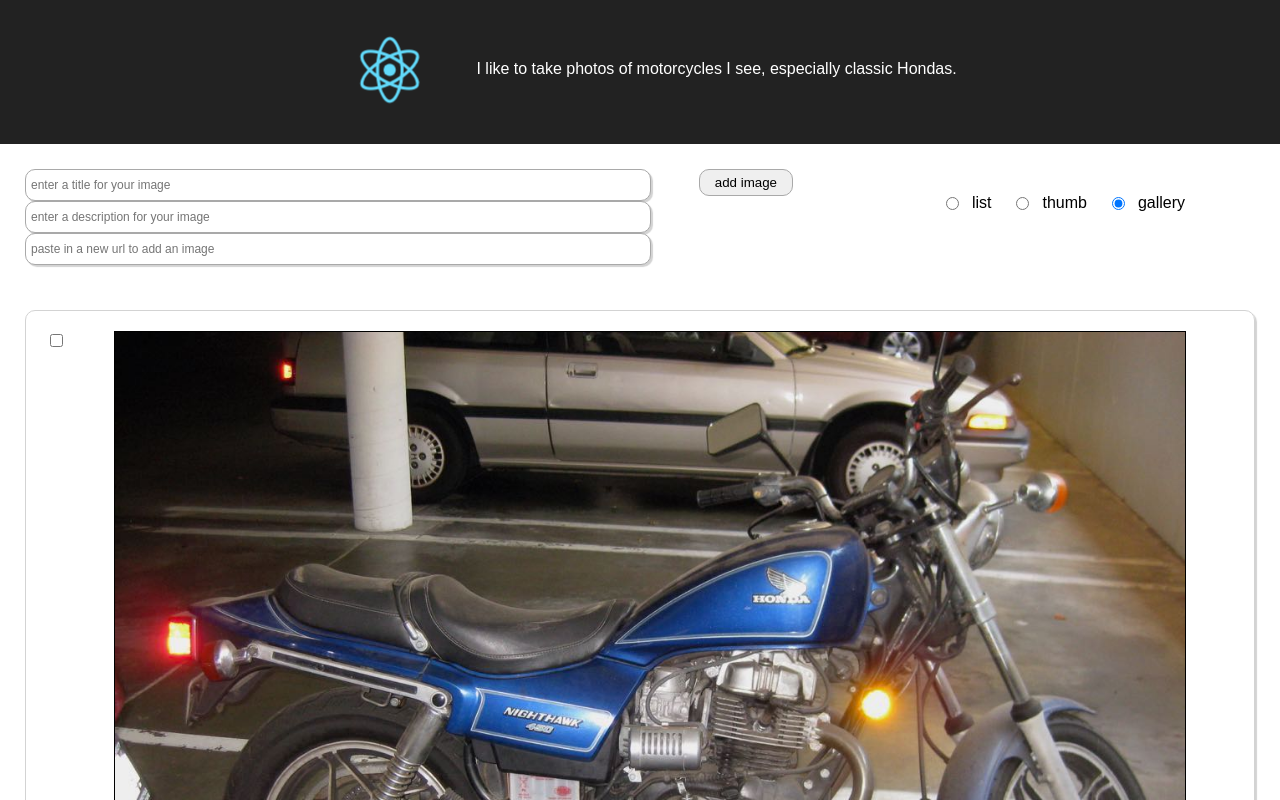
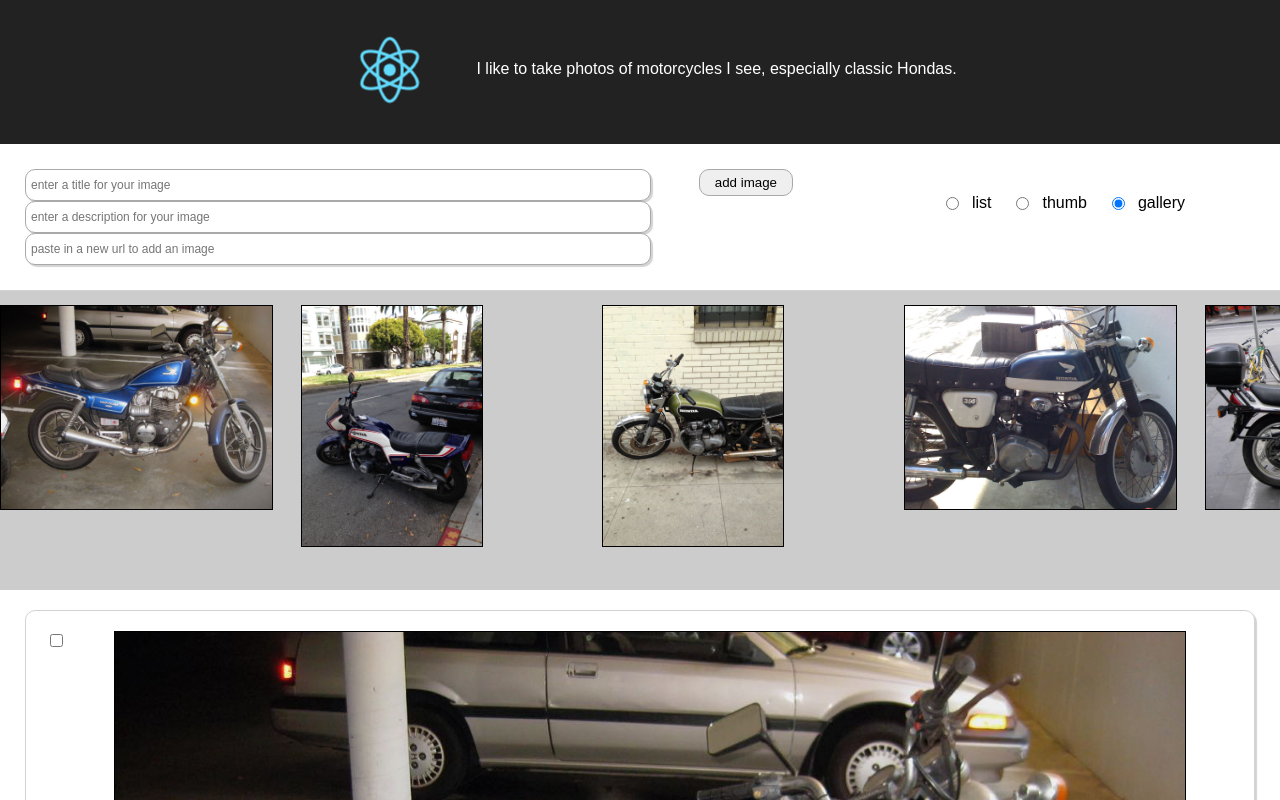
Before and after one commit to cfpdx-401JS-summer-2017/image-gallery, a React (Create React App) app: page / in a window 1280 px wide. Shown: the top 800 px of the page. Built offline with nearby package versions, Linux system fonts and the light colour scheme.

Commit message:
image slider hack in progress

```diff
--- a/src/App.js
+++ b/src/App.js
@@ -6,6 +6,8 @@ import Gallery from './components/Gallery';
 import Thumb from './components/Thumb';
 import ChooseView from './components/ChooseView';
 import AddImage from './components/AddImage';
+import ImageSlider from './components/ImageSlider';
+
 import hondas from './data/hondas';
 import {
   DefaultImages,
@@ -18,14 +20,19 @@ class App extends PureComponent {
     super();
     this.state = {
       motoArray: hondas,
-      view: 'gallery'
+      view: 'gallery',
+      imgIndex: 0
     };
+
+    // this.updateSlide = this.updateSlide.bind(this);
+
   }
 
   componentDidMount() {
     const { motoArray, view } = this.state;
     DefaultImages(motoArray);
     this.setState({ view: view });
+
   }
 
   handleChangeView(target) {
@@ -45,8 +52,16 @@ class App extends PureComponent {
     this.setState({ motoArray: hondas });
   }
 
+  updateSlide(target) {
+    // console.log('in this.updateSlide: ', target)
+    this.setState({ imgIndex: target });
+
+      // return target;
+  }
+
+
   render() {
-    const { motoArray, view } = this.state;
+    const { motoArray, view, imgIndex } = this.state;
     const View = view === 'list' ? List : view === 'gallery' ? Gallery : Thumb;
     return (
       <div className="App">
@@ -65,6 +80,7 @@ class App extends PureComponent {
               onChangeView={target => this.handleChangeView(target)}
             />
           </div>
+          <ImageSlider hondas={motoArray} onUpdateSlide={target => this.updateSlide(imgIndex)}/>
           <View
             hondas={motoArray}
             deleteImage={target => this.deleteImage(target)}
--- a/src/components/Gallery.js
+++ b/src/components/Gallery.js
@@ -1,5 +1,6 @@
 import React, { PureComponent } from 'react';
 import PropTypes from 'prop-types';
+
 
 export default class Gallery extends PureComponent {
   static propTypes = {
--- /dev/null
+++ b/src/components/ImageSlider.js
@@ -0,0 +1,77 @@
+// forked & hacked from https://codepen.io/AriScott/pen/NGeRMR?editors=0010
+import React from 'react';
+import PropTypes from 'prop-types';
+
+ImageSlider.propTypes = {
+  hondas: PropTypes.arrayOf(PropTypes.object).isRequired,
+  onUpdateSlide: PropTypes.func
+};
+
+Images.propTypes = {
+  hondas: PropTypes.arrayOf(PropTypes.object).isRequired,
+  active: PropTypes.number,
+  onUpdateSlide: PropTypes.func
+
+};
+
+// Pagers.propTypes = {
+//   hondas: PropTypes.arrayOf(PropTypes.object).isRequired,
+
+// };
+
+export default function ImageSlider({ hondas, onUpdateSlide }) {
+  let active = 0;
+
+  console.log('imgslider: ', hondas.length, onUpdateSlide)
+  return (
+    <div>
+      <Images hondas={hondas} useImages={true} active={active} onClick={target => onUpdateSlide(target)}/>
+    </div>
+  );
+}
+
+export function Images({ hondas, active, onUpdateSlide }) {
+  console.log('images: ', hondas.length, active)
+  let width = { width: 100 / hondas.length + '%' };
+  let divStyle = { left: active * -100 + '%', width: 4 * 100 + '%' };
+  return (
+    <div className="slider-wrapper">
+      <ul className="slides" style={divStyle}>
+        {hondas.map((honda, i) =>
+          <li key={i} style={width}>
+            <img src={honda.url} alt={honda.url}/>
+          </li>
+        )}
+      </ul>
+    </div>
+  );
+}
+
+// export function Pagers({ hondas, onUpdateSlide }) {
+//   let width = { width: 100 / hondas.length + '%' };
+//   console.log('pagers: ', hondas)
+//   return (
+//     <div>
+//       <ul className="pagers">
+//         {hondas.map((honda, i) =>
+//           <li key={i} style={width}>{i} {honda}</li>
+//         )}
+//       </ul>
+//     </div>
+//   );
+// }
+
+
+
+      //     {/* <li key={i} style={width} onClick={target => updateSlide({ i })}/> */}
+
+      // {/* React.createElement(Images, { items: this.props.slides, useImages: this.props.useImages, active: this.state.active }), */}
+      // {/* React.createElement(Pagers, { items: this.props.slides, callbackParent: this.onPagerClicked }) */}
+
+// React.render(
+//   React.createElement(ImageSlider, {
+//     useImages: 'false',
+//     slides: ['image-1', 'image-2', 'image-3', 'image4']
+//   }),
+//   document.getElementById('react-container')
+// );
--- a/src/index.css
+++ b/src/index.css
@@ -162,3 +162,41 @@ button:hover {
   margin: 0 10px 0 0;
   font-weight: bold;
 }
+
+
+.slider-wrapper {
+  overflow: hidden;
+  width: 100%;
+  position: relative;
+  height: 300px;
+}
+
+.slides {
+  transition: left 2s;
+  position: absolute;
+  top: 0;
+  height: 100%;
+}
+
+.slides li {
+  float: left;
+  background: #ccc;
+  list-style-type: none;
+  height: 300px;
+}
+
+.pagers {
+  text-align: center;
+  top: -50px;
+  z-index: 1000;
+  position: relative;
+}
+
+.pagers li {
+  width: 20px;
+  height: 20px;
+  border: 1px solid #fff;
+  display: inline-block;
+  border-radius: 20px;
+  margin-right: 8px;
+}
```
Also changed, not shown: package.json (+7 -1 lines), src/components/ImageSlider.bak.js (added, +83 -0 lines), 2 other files (tests, documents, lock files or other folders).
